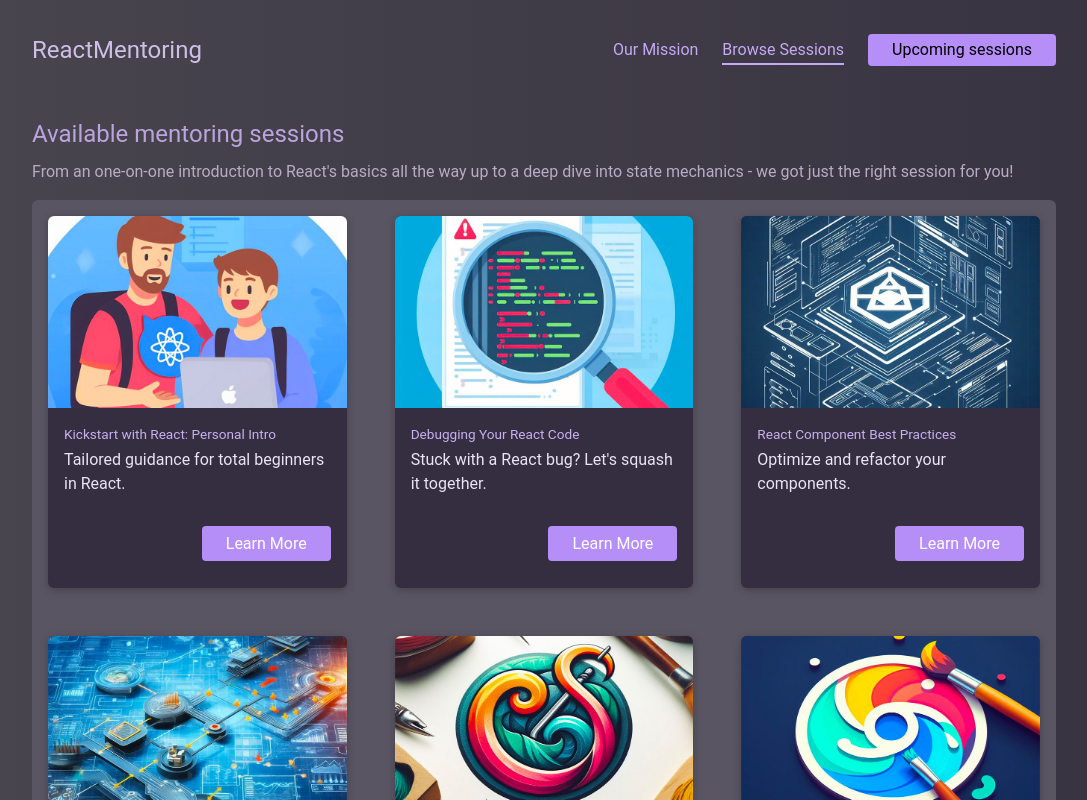
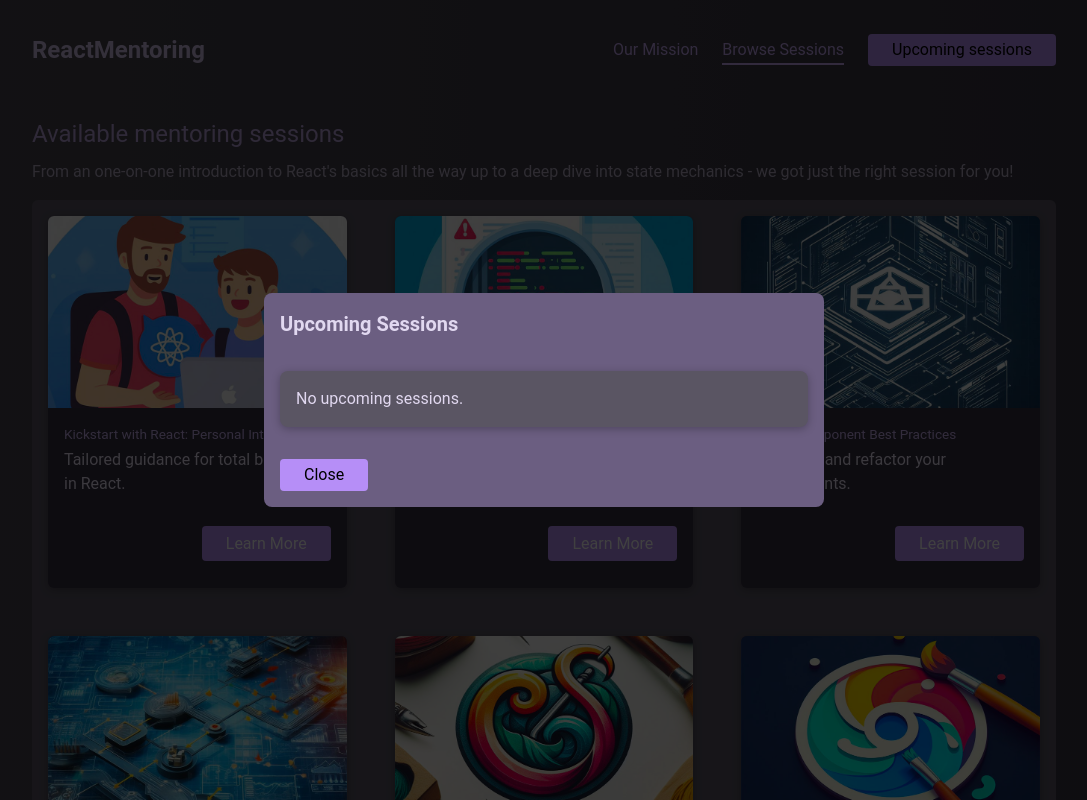
Before and after one commit to nenadmne/typescript-sessions-page, a React (Vite) app: page /sessions in a window 1280 px wide. Both pictures are taken after a click on the button "Upcoming sessions". Shown: the top 800 px of the page, without its empty margins (96-1183 px from the left). Built offline with nearby package versions, Linux system fonts and the light colour scheme.

Commit message:
Added UpcomingSessions component with UpcomingSession sub-component

```diff
--- a/src/components/navigation/MainHeader.tsx
+++ b/src/components/navigation/MainHeader.tsx
@@ -1,7 +1,11 @@
+import { useState } from "react";
 import { NavLink } from "react-router-dom";
 import Button from "../UI/Button";
+import UpcomingSessions from "../sessions/UpcomingSessions";
 
 export default function MainHeader() {
+  const [openModal, setOpenModal] = useState(false);
+
   const navLinks = [
     {
       to: "/",
@@ -18,11 +22,12 @@
 
   return (
     <>
+      {openModal && <UpcomingSessions onClose={() => setOpenModal(false)} />}
       <header
         id="main-header"
         className="w-[80%] max-w-7xl flex justify-between items-center my-8 mx-auto"
       >
-        <h1 className="m-0 text-xl text-header-pink">ReactMentoring</h1>
+        <h1 className="m-0 text-xl text-header-pink font-bold">ReactMentoring</h1>
         <nav className="flex flex-row gap-6">
           <ul className="list-none m-0 p-0 flex gap-6 items-center">
             {navLinks.map((link, index) => (
@@ -41,7 +46,9 @@
               </li>
             ))}
           </ul>
-          <Button> Upcoming sessions </Button>
+          <Button onClick={() => setOpenModal(true)}>
+            Upcoming sessions
+          </Button>
         </nav>
       </header>
     </>
--- /dev/null
+++ b/src/components/sessions/UpcomingSession.tsx
@@ -0,0 +1,41 @@
+import Button from "../UI/Button.tsx";
+
+type UpcomingSessionProps = {
+  session: {
+    id: string;
+    title: string;
+    summary: string;
+    date: string;
+  };
+  onCancel: () => void;
+};
+
+export default function UpcomingSession({
+  session,
+  onCancel,
+}: UpcomingSessionProps) {
+
+  return (
+    <article className="flex justify-between my-4 bg-grey rounded-md">
+      <div className="p-4">
+        <h3 className="text-homepage-h font-bold">{session.title}</h3>
+        <p className="text-homepage-p my-2">{session.summary}</p>
+        <time
+          dateTime={new Date(session.date).toISOString()}
+          className="text-base text-session-time"
+        >
+          {new Date(session.date).toLocaleDateString("en-US", {
+            day: "numeric",
+            month: "short",
+            year: "numeric",
+          })}
+        </time>
+      </div>
+      <p className="p-2">
+        <Button textOnly onClick={onCancel}>
+          Cancel
+        </Button>
+      </p>
+    </article>
+  );
+}
--- /dev/null
+++ b/src/components/sessions/UpcomingSessions.tsx
@@ -0,0 +1,57 @@
+import { useEffect, useRef } from "react";
+
+import Modal, { type ModalHandle } from "../UI/Modal.tsx";
+import UpcomingSession from "./UpcomingSession.tsx";
+import { useSessionsContext } from "../../store/sessions-context.tsx";
+import Button from "../UI/Button.tsx";
+
+type UpcomingSessionsProps = {
+  onClose: () => void;
+};
+
+export default function UpcomingSessions({ onClose }: UpcomingSessionsProps) {
+  const modal = useRef<ModalHandle>(null);
+  const sessionsCtx = useSessionsContext();
+
+  console.log(sessionsCtx);
+
+  useEffect(() => {
+    if (modal.current) {
+      modal.current.open();
+    }
+  }, []);
+
+  function handleCancelSession(sessionId: string) {
+    sessionsCtx.cancelSession(sessionId);
+  }
+
+  const hasSessions = sessionsCtx.upcomingSessions.length > 0;
+
+  return (
+    <Modal ref={modal} onClose={onClose}>
+      <h2 className="m-0 text-l text-session-header font-bold">
+        Upcoming Sessions
+      </h2>
+      {hasSessions && (
+        <ul>
+          {sessionsCtx.upcomingSessions.map((session) => (
+            <li key={session.id}>
+              <UpcomingSession
+                session={session}
+                onCancel={() => handleCancelSession(session.id)}
+              />
+            </li>
+          ))}
+        </ul>
+      )}
+      {!hasSessions && (
+        <p className="my-8 mx-auto p-4 bg-grey text-base text-session-header rounded-lg shadow-shadow">
+          No upcoming sessions.
+        </p>
+      )}
+      <p>
+        <Button onClick={onClose}>Close</Button>
+      </p>
+    </Modal>
+  );
+}
--- a/src/index.css
+++ b/src/index.css
@@ -14,30 +14,3 @@
 #home-page section:nth-child(odd) {
   flex-direction: row-reverse;
 }
-
-.upcoming-session {
-  margin: 1rem 0;
-  padding: 1rem;
-  background-color: #3b3545;
-  border-radius: 6px;
-  display: flex;
-  justify-content: space-between;
-}
-
-.upcoming-session h3 {
-  margin: 0;
-  color: #c7b0ee;
-}
-
-.upcoming-session p {
-  margin: 0.5rem 0;
-}
-
-.upcoming-session time {
-  color: #b6adc5;
-  font-size: 0.85rem;
-}
-
-.upcoming-session .actions {
-  margin: -0.5rem 0;
-}
```
